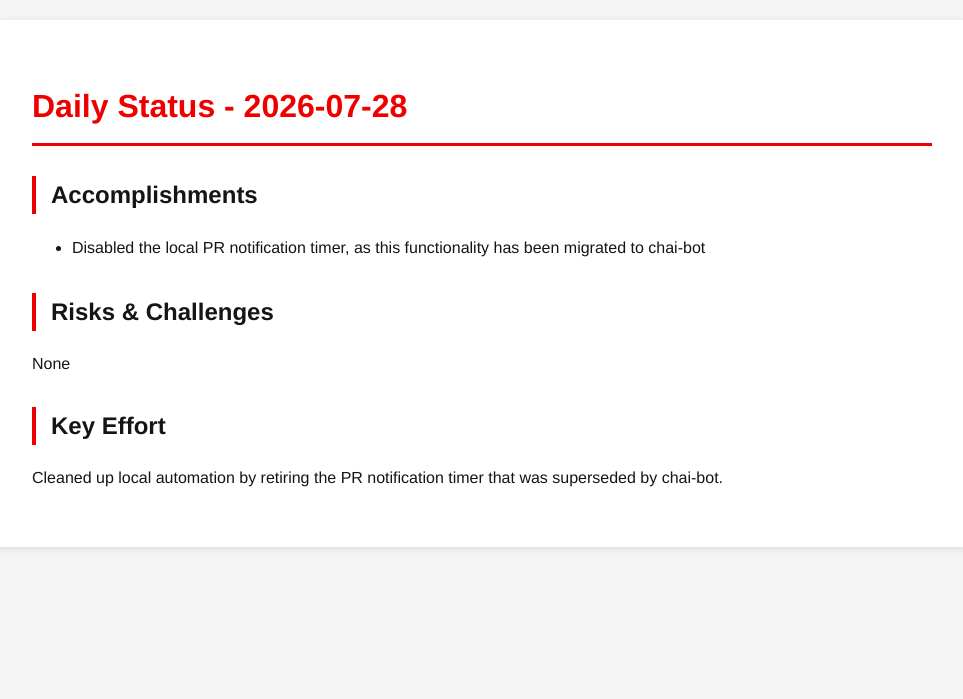
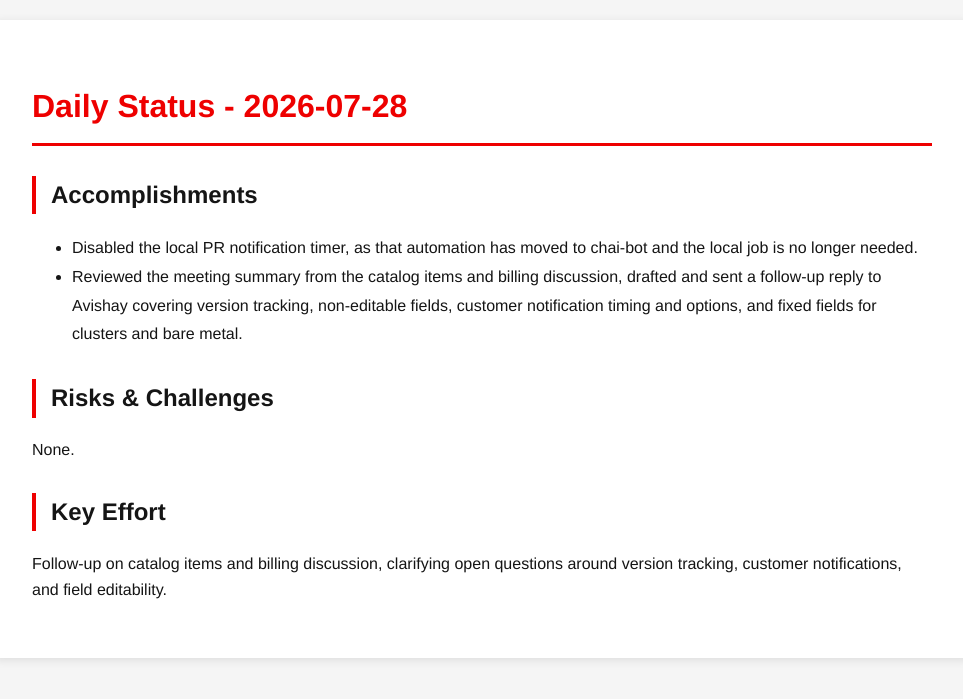
Before and after one commit to tzvatot/daily-status, a Jekyll site: the page built from 2026-07-28.md, in a window 1280 px wide. Shown: the top 699 px of the page, without its empty margins (158-1121 px from the left). Built offline with Jekyll 4.4.1, drawn with Linux system fonts in a browser that asks for light colours.

Commit message:
Daily status update - 2026-07-28

```diff
--- a/2026-07-28.md
+++ b/2026-07-28.md
@@ -7,10 +7,11 @@ date: 2026-07-28
 # Daily Status - 2026-07-28
 
 ## Accomplishments
-- Disabled the local PR notification timer, as this functionality has been migrated to chai-bot
+- Disabled the local PR notification timer, as that automation has moved to chai-bot and the local job is no longer needed.
+- Reviewed the meeting summary from the catalog items and billing discussion, drafted and sent a follow-up reply to Avishay covering version tracking, non-editable fields, customer notification timing and options, and fixed fields for clusters and bare metal.
 
 ## Risks & Challenges
-None
+None.
 
 ## Key Effort
-Cleaned up local automation by retiring the PR notification timer that was superseded by chai-bot.
+Follow-up on catalog items and billing discussion, clarifying open questions around version tracking, customer notifications, and field editability.
```
